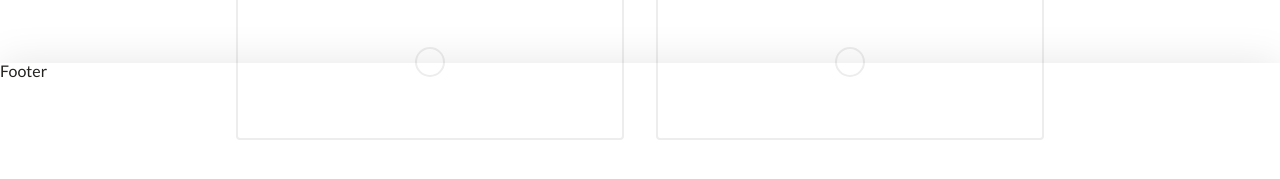
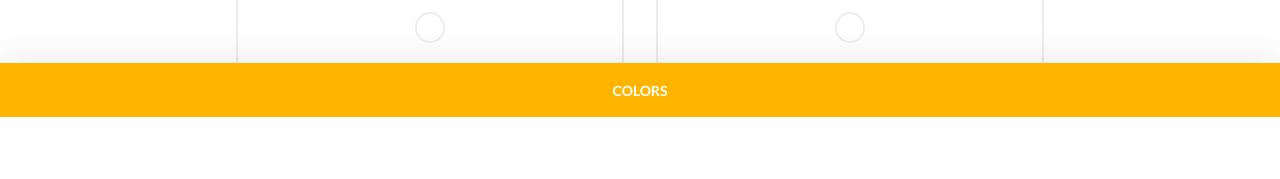
Before and after one commit to alossix/casavo-assessment, a React (Create React App) app: page / in a window 1280 px wide. Shown: the part 617-796 px from the top of the page. Built offline with nearby package versions, Linux system fonts and the light colour scheme.

Commit message:
feat: add secondary button

```diff
--- /dev/null
+++ b/src/components/ButtonSecondary/ButtonSecondary.styles.tsx
@@ -0,0 +1,27 @@
+import styled from "styled-components";
+import theme from "../../theme";
+
+export const StyledButtonSecondary = styled.button`
+  display: flex;
+  justify-content: center;
+  align-items: center;
+  width: 100%;
+  height: 3.375rem;
+  color: white;
+  background-color: ${theme.colors.gold};
+  border: none;
+  font-size: 0.875rem;
+  font-weight: 700;
+  text-transform: uppercase;
+  cursor: pointer;
+
+  &:hover {
+    background-color: ${theme.colors.goldHover};
+  }
+
+  & svg {
+    position: absolute;
+    right: 1rem;
+    bottom: 1rem;
+  }
+`;
--- /dev/null
+++ b/src/components/ButtonSecondary/ButtonSecondary.tsx
@@ -0,0 +1,17 @@
+import { ReactNode } from "react";
+import Arrow from "../../icons/Arrow";
+import { StyledButtonSecondary } from "./ButtonSecondary.styles";
+
+type IButtonSecondaryProps = {
+  children: ReactNode;
+};
+
+const ButtonSecondary = ({ children }: IButtonSecondaryProps) => {
+  return (
+    <StyledButtonSecondary>
+      {children}
+      <Arrow />
+    </StyledButtonSecondary>
+  );
+};
+export default ButtonSecondary;
--- /dev/null
+++ b/src/components/ButtonSecondary/index.ts
@@ -0,0 +1 @@
+export { default } from "./ButtonSecondary";
--- a/src/components/DisplayShowcase/DisplayShowcase.styles.tsx
+++ b/src/components/DisplayShowcase/DisplayShowcase.styles.tsx
@@ -28,7 +28,7 @@ export const StyledImg = styled.img`
 `;
 
 export const StyledPriceSpan = styled.span`
-  margin-bottom: 2.5rem;
+  margin-bottom: 0.35rem;
   color: ${theme.colors.darkGray};
 `;
 
@@ -51,8 +51,8 @@ export const StyledCheckButton = styled.button<{ checked: boolean }>`
       height: 2.5rem;
     }
     50% {
-      width: 2.9rem;
-      height: 2.9rem;
+      width: 3rem;
+      height: 3rem;
     }
     75% {
       width: 2.7rem;
@@ -62,8 +62,8 @@ export const StyledCheckButton = styled.button<{ checked: boolean }>`
 
   @keyframes checkboxUnchecked {
     0% {
-      width: 2.5rem;
-      height: 2.5rem;
+      width: 2.75rem;
+      height: 2.75rem;
     }
     25% {
       width: 2.35rem;
@@ -91,8 +91,8 @@ export const StyledCheckButton = styled.button<{ checked: boolean }>`
     `
       animation-name: checkbox;
       animation-duration: 0.35s;
-      width: 2.6rem;
-      height: 2.6rem;
+      width: 2.75rem;
+      height: 2.75rem;
       background-color: ${theme.colors.gold};
       border: 2px solid ${theme.colors.gold};
   `};
--- a/src/components/Footer/Footer.styles.tsx
+++ b/src/components/Footer/Footer.styles.tsx
@@ -1,14 +1,15 @@
 import styled from "styled-components";
 
 export const StyledFooterNav = styled.nav`
-  display: none;
+  display: flex;
+  width: 100%;
+  position: fixed;
+  bottom: 0;
+  box-shadow: 0 0 25px rgb(0 0 0 / 20%);
+  height: 3.375rem;
 
   @media screen and (min-width: 1024px) {
-    display: flex;
-    position: fixed;
-    bottom: 0;
-    width: 100%;
     height: 7.5rem;
-    box-shadow: 0 0 39px rgb(0 0 0 / 10%);
+    box-shadow: 0 0 40px rgb(0 0 0 / 10%);
   }
 `;
--- a/src/components/Footer/Footer.tsx
+++ b/src/components/Footer/Footer.tsx
@@ -1,6 +1,11 @@
+import ButtonSecondary from "../ButtonSecondary";
 import { StyledFooterNav } from "./Footer.styles";
 
 const Footer = () => {
-  return <StyledFooterNav>Footer</StyledFooterNav>;
+  return (
+    <StyledFooterNav>
+      <ButtonSecondary>Colors</ButtonSecondary>
+    </StyledFooterNav>
+  );
 };
 export default Footer;
--- a/src/icons/Checkmark.tsx
+++ b/src/icons/Checkmark.tsx
@@ -8,7 +8,7 @@ const Checkmark = ({ className }: HTMLAttributes<HTMLElement>): JSX.Element => (
     y="0px"
     width="44px"
     height="44px"
-    viewBox="8 4 44 44"
+    viewBox="8 3 44 44"
   >
     <g transform="translate(10, 10)">
       <polyline
--- a/src/theme.tsx
+++ b/src/theme.tsx
@@ -4,6 +4,7 @@ const theme = {
     darkGray: "#5d7c89",
     darkGrayHover: "#678a98",
     gold: "#ffb500",
+    goldHover: "#ffbc1a",
     lightGray: "#ededed",
     white: "#fff",
   },
```
